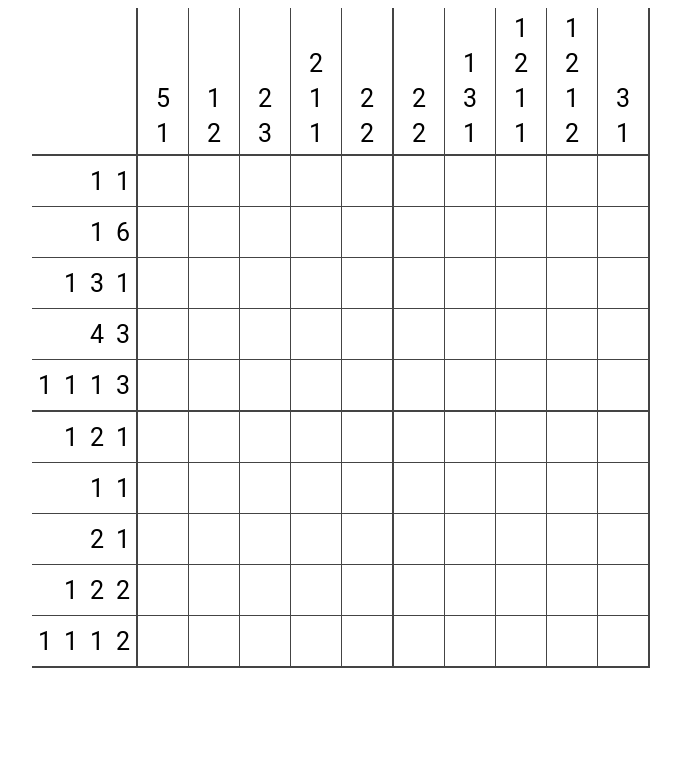
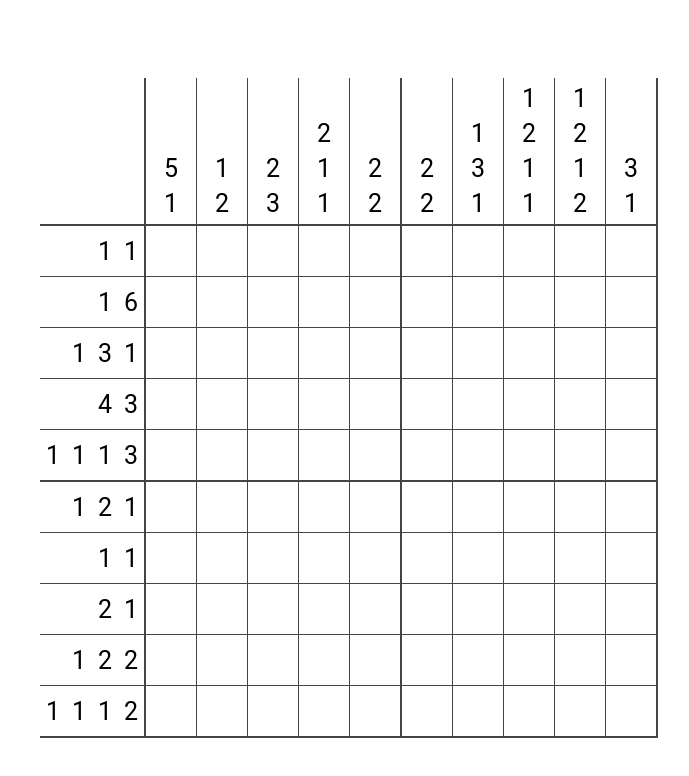
Before and after one commit to Pharaok/nonogram, a React app: page / in a window 1280 px wide. Shown: the top 776 px of the page, without its empty margins (299-988 px from the left). Built offline with nearby package versions, Linux system fonts and the light colour scheme.

Commit message:
Setup gh-pages deployment

```diff
--- a/src/index.scss
+++ b/src/index.scss
@@ -3,6 +3,9 @@ body {
 }
 
 #root {
+  width: 100vw;
+  height: 100vh;
   display: flex;
   justify-content: center;
+  align-items: center;
 }
--- a/webpack.config.js
+++ b/webpack.config.js
@@ -3,6 +3,7 @@ const HtmlWebpackPlugin = require("html-webpack-plugin");
 
 module.exports = {
   entry: "./src/index.tsx",
+  mode: "production",
   module: {
     rules: [
       {
```
Also changed, not shown: package.json (+8 -4 lines), 1 other file (tests, documents, lock files or other folders).
